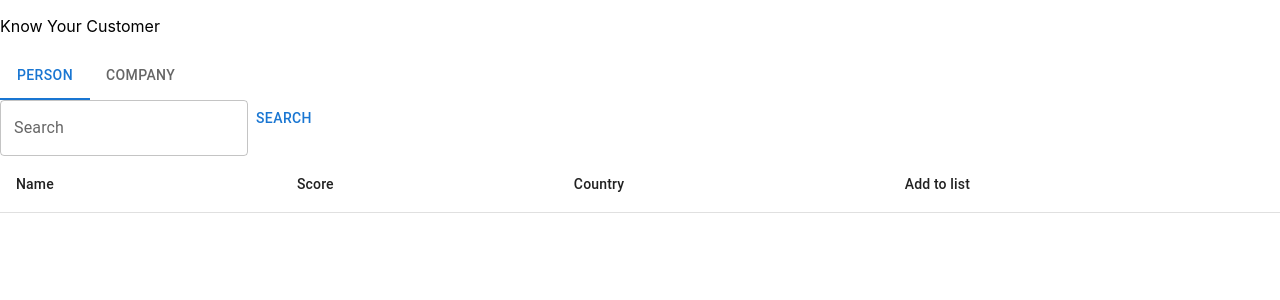
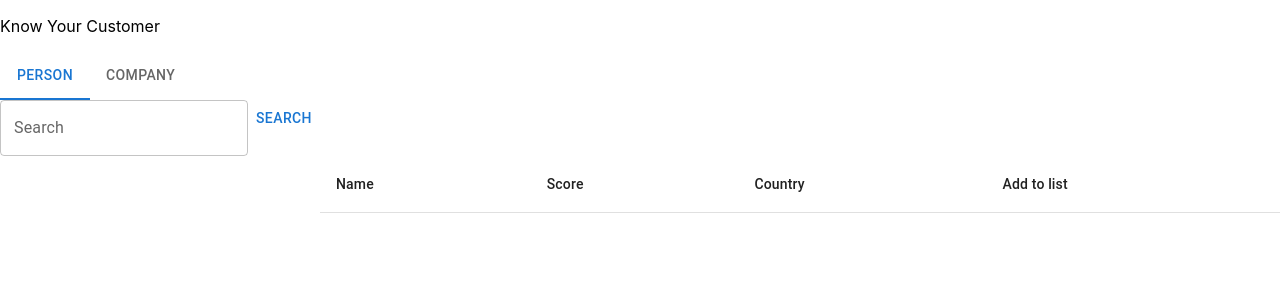
Before and after one commit to davemarong/stacc, a React (Create React App) app: page / in a window 1280 px wide. Shown: the top 300 px of the page. Built offline with nearby package versions, Linux system fonts and the light colour scheme.

Commit message:
Add splitscreen comp

```diff
--- a/src/App.tsx
+++ b/src/App.tsx
@@ -6,6 +6,7 @@ import { Tabs_Meny } from "./components/tabs_meny/Tabs_Meny";
 import { useFetchData } from "./components/customHooks/useFetchData";
 import { Display_Result } from "./components/display_result/Display_Result";
 import { Person_List } from "./components/person_list/Person_List";
+import { Split_Screen_1to3 } from "./components/split_screen_1to3/Split_Screen_1to3";
 
 function App() {
   // STATE
@@ -33,13 +34,14 @@ function App() {
       <Header>Know Your Customer</Header>
       <Tabs_Meny />
       <InputField fetchData={fetchData}>Search</InputField>
-
+      <Split_Screen_1to3>
         <Person_List allPersons={allPersons} setAllPersons={setAllPersons} />
         <Display_Result
           data={data}
           setAllPersons={setAllPersons}
           allPersons={allPersons}
         />
+      </Split_Screen_1to3>
     </>
   );
 }
--- /dev/null
+++ b/src/components/split_screen_1to3/Split_Screen_1to3.tsx
@@ -0,0 +1,36 @@
+// IMPORT
+
+// REACT
+import { ReactNode } from "react";
+// MUI
+import Grid from "@mui/material/Grid";
+
+// COMPONENTS
+
+// UTILS
+
+// DATA
+
+// TYPE/INTERFACE
+interface Props {
+  children: any;
+}
+// FUNCTIONAL COMPONENT
+export const Split_Screen_1to3 = ({ children }: Props) => {
+  // STATE
+
+  // FUNCTIONS
+  const [leftChild, rightChild] = children;
+
+  // RETURN
+  return (
+    <Grid container>
+      <Grid item xs={3}>
+        {leftChild}
+      </Grid>
+      <Grid item xs={9}>
+        {rightChild}
+      </Grid>
+    </Grid>
+  );
+};
```
Lines whose indentation alone changed are shown as unchanged.
